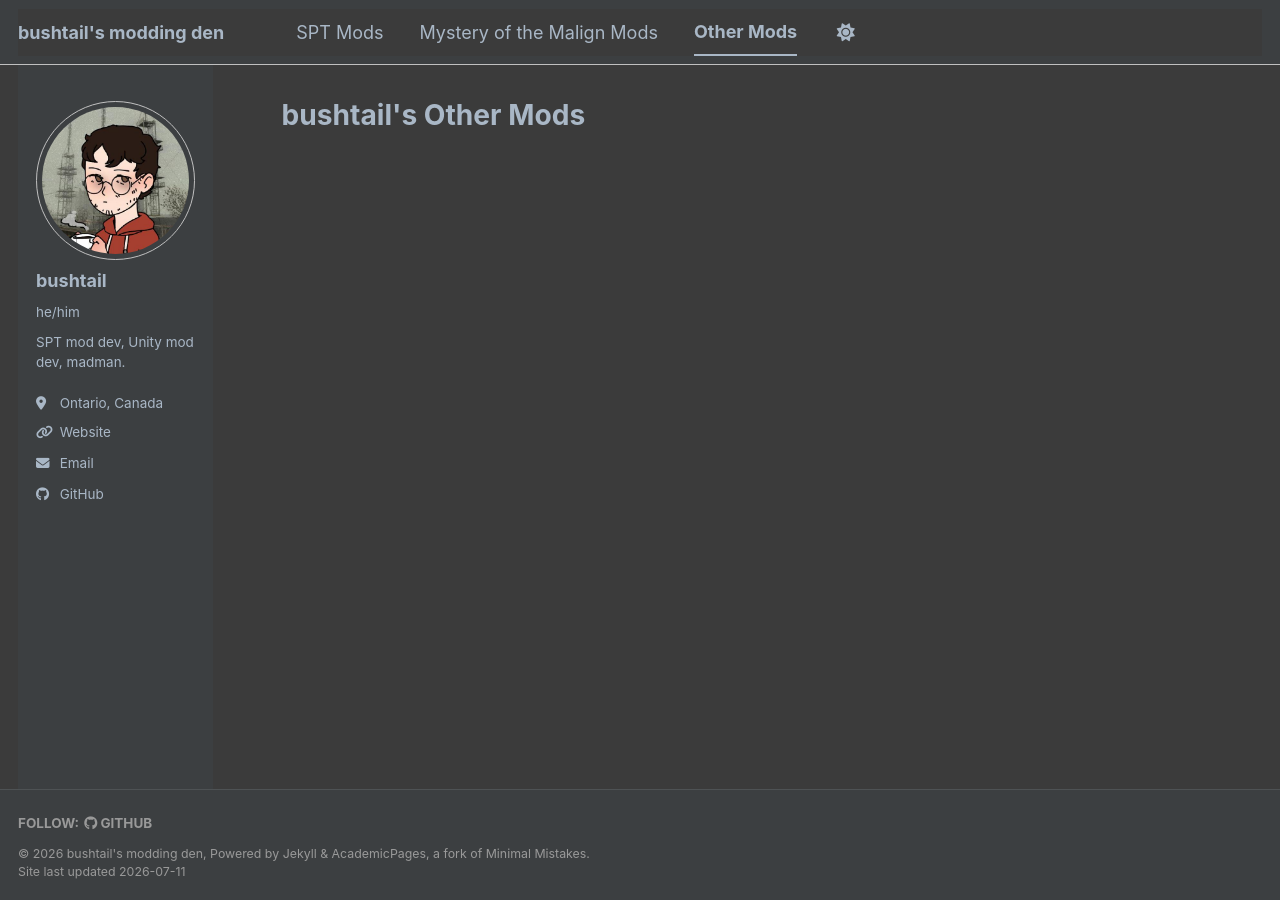
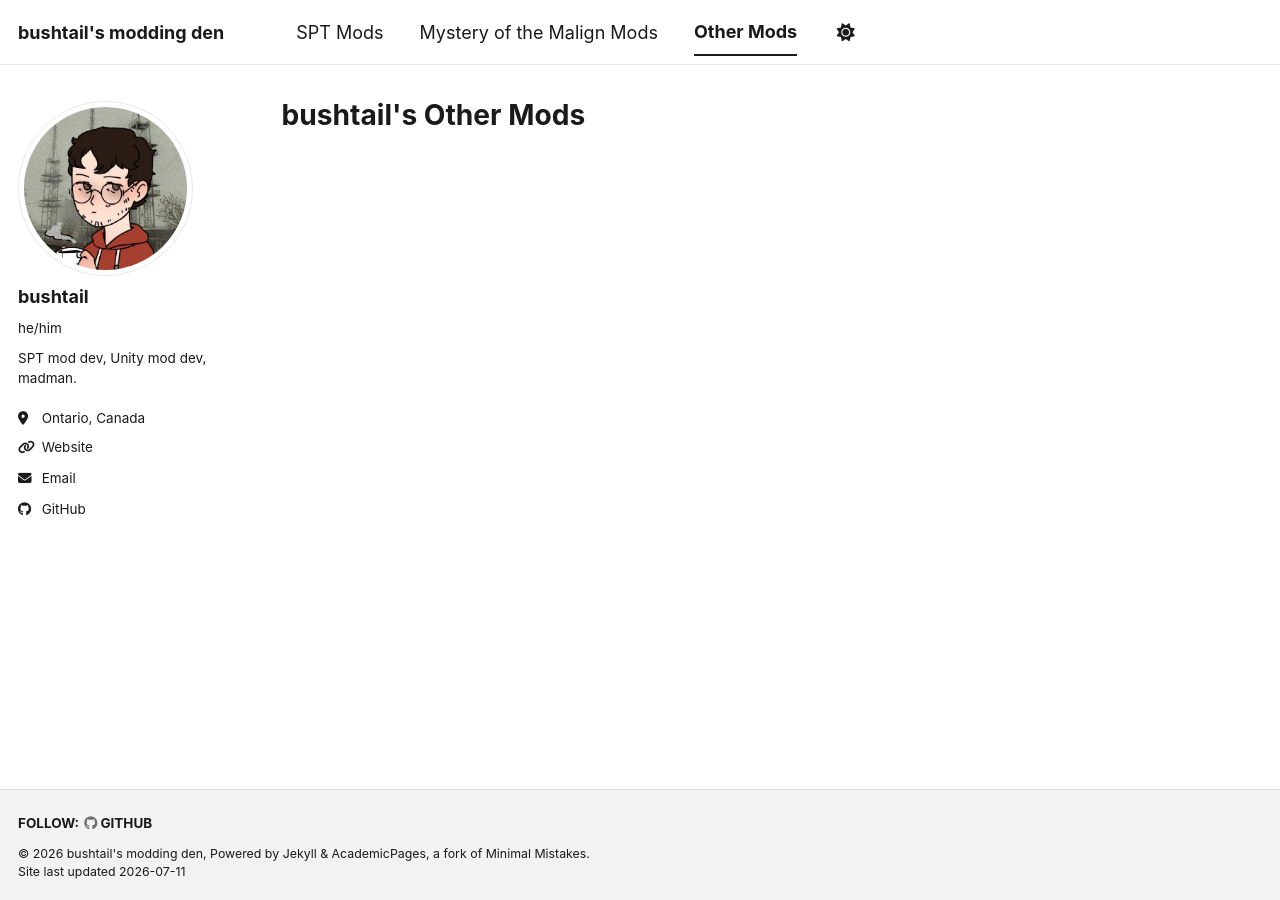
Before and after one commit to bushtail/bushtail.ca, a Jekyll site: the page built from _pages/other.md, in a window 1280 px wide. Built offline with Jekyll 4.4.1, drawn with Linux system fonts in a browser that asks for light colours; a style sheet for code colours, icons or effects is not loaded.

Commit message:
intellij

```diff
--- a/_sass/theme/intellij_dark.scss
+++ b/_sass/theme/intellij_dark.scss
@@ -1,63 +1,64 @@
 /* ==========================================================================
-    DARCULA THEME
-    ========================================================================== */
+   DARCULA THEME - DARK VERSION
+   ========================================================================== */
+/* Color codes used for the theme */
+$primary-color              : #cc7832;
+$dark-primary-color         : mix(#000, $primary-color, 40%);
+$darker-primary-color       : mix(#000, $primary-color, 60%);
+$light-primary-color        : mix(#fff, $primary-color, 50%);
+$lighter-primary-color      : mix(#fff, $primary-color, 90%);
+$background                 : #2b2b2b;
+$background-light           : #313335;
+$background-lighter         : #3c3f41;
+$text                       : #a9b7c6;
+$text-muted                 : #808080;
+$link                       : #cc7832;
+$link-dark                  : #ffc66d;
+$link-light                 : #a9b7c6;
+$footer                     : #313335;
+$border                     : #3c3f41;
+$border-light               : #4e5254;
 
-$primary-color               : #cc7832;
-$gray                        : #808080;
-$dark-gray                   : mix(#000, $gray, 40%);
-$darker-gray                 : mix(#000, $gray, 60%);
-$light-gray                  : mix(#fff, $gray, 50%);
+/* Color codes used for the site */
+$danger-color                : #ff6b68;
+$info-color                  : #6897bb;
+$notice-color                : #cc7832;
+$success-color                : #6a8759;
+$warning-color                : #ffc66d;
 
-$content-bg                  : #3b3b3b;
-$chrome-bg                   : #3c3f41;
-$chrome-bg-lighter           : #4e5254;
-
-$background                  : $content-bg;
-$text                        : #a9b7c6;
-$link                        : $primary-color;
-$link-dark                   : mix(#000, $link, 25%);
-$link-light                  : mix(#fff, $link, 25%);
-
-$danger-color                : #ff6b68;
-$info-color                  : #3672a4;
-$notice-color                : $gray;
-$success-color               : #6a8759;
-$warning-color               : #ffc66d;
-
-$border-radius                : 4px;
-$box-shadow                   : 0 1px 1px rgba(0, 0, 0, 0.125);
-$global-transition            : all 0.2s ease-in-out;
-$masthead-height               : 70px;
+/* Other basic settings for the template */
+$border-radius               : 4px;
+$box-shadow                  : 0 1px 1px rgba(0, 0, 0, 0.125);
+$global-transition           : all 0.2s ease-in-out;
+$masthead-height              : 70px;
 $navicon-width                 : 28px;
 $navicon-height                : 4px;
-$sidebar-link-max-width        : 250px;
-$sidebar-screen-min-width      : 1024px;
+$sidebar-link-max-width         : 250px;
+$sidebar-screen-min-width       : 1024px;
 
-/* Darcula is a fixed dark IDE palette, so it's applied to BOTH toggle
-   states — otherwise clicking the moon icon would drop back to the
-   theme's built-in light mode. */
-:root,
+/* Dark theme for the site */
 html[data-theme="dark"] {
     --global-base-color                 : #{$primary-color};
-    --global-bg-color                   : #{$content-bg};
-    --global-footer-bg-color            : #{$chrome-bg};
-    --global-border-color               : #{$light-gray};
-    --global-dark-border-color          : #{$chrome-bg-lighter};
-    --global-code-background-color      : #1e1e1e;
-    --global-code-text-color            : #{$text};
-    --global-fig-caption-color          : #{$light-gray};
+    --global-bg-color                   : #{$background};
+    --global-footer-bg-color            : #{$footer};
+    --global-border-color               : #{$border};
+    --global-dark-border-color          : #{$border-light};
+    --global-code-background-color      : #{$background-light};
+    --global-code-text-color            : #{$text-muted};
+    --global-fig-caption-color          : #{$text-muted};
     --global-link-color                 : #{$link};
     --global-link-color-hover           : #{$link-dark};
     --global-link-color-visited         : #{$link-light};
     --global-masthead-link-color        : #{$text};
     --global-masthead-link-color-hover  : #{$primary-color};
     --global-text-color                 : #{$text};
-    --global-text-color-light           : #999999;
-    --global-thead-color                : #{$chrome-bg-lighter};
+    --global-text-color-light           : #{$text-muted};
+    --global-thead-color                : #{$background-lighter};
+}
 
-    .masthead      { background-color: #{$chrome-bg}; }
-    .page__footer  { background-color: #{$chrome-bg}; }
-    .sidebar        { background-color: #{$chrome-bg}; border-radius: #{$border-radius}; padding: 1em; }
-    .page__content,
-    .archive        { background-color: #{$content-bg}; }
+/* Footer styling for dark mode */
+html[data-theme="dark"] {
+    footer {
+        color: #{$text};
+    }
 }
--- a/_sass/theme/intellij_light.scss
+++ b/_sass/theme/intellij_light.scss
@@ -1,76 +1,64 @@
 /* ==========================================================================
-   DEFAULT THEME - LIGHT VERSION (IntelliJ Classic Light, fully patched)
+   INTELLIJ LIGHT THEME - LIGHT VERSION
    ========================================================================== */
+/* Color codes used for the theme */
+$primary-color              : #0033b3;
+$dark-primary-color         : mix(#000, $primary-color, 40%);
+$darker-primary-color       : mix(#000, $primary-color, 60%);
+$light-primary-color        : mix(#fff, $primary-color, 50%);
+$lighter-primary-color      : mix(#fff, $primary-color, 90%);
+$background                 : #ffffff;
+$background-light           : #f2f2f2;
+$background-lighter         : #e8e8e8;
+$text                       : #1a1a1a;
+$text-muted                 : #6e6e6e;
+$link                       : #389fd6;
+$link-dark                  : #0033b3;
+$link-light                 : #6e6e6e;
+$footer                     : #f2f2f2;
+$border                     : #e8e8e8;
+$border-light               : #d9d9d9;
 
-/* Core IntelliJ Light colors */
-$primary-color              : #2979ff;
-$gray                       : #4e4e4e;
-$dark-gray                  : #d0d0d0;
-$darker-gray                : #bcbcbc;
-$light-gray                 : mix(#fff, $gray, 70%);
+/* Color codes used for the site */
+$danger-color                : #d63333;
+$info-color                  : #389fd6;
+$notice-color                : #808080;
+$success-color                : #499c54;
+$warning-color                : #cc7000;
 
-/* Backgrounds */
-$background                 : #ffffff;
-$footer                     : #f2f2f2;
-$background-light           : #f7f7f7;
-$background-lighter         : #e6e6e6;
+/* Other basic settings for the template */
+$border-radius               : 4px;
+$box-shadow                  : 0 1px 1px rgba(0, 0, 0, 0.125);
+$global-transition           : all 0.2s ease-in-out;
+$masthead-height              : 70px;
+$navicon-width                 : 28px;
+$navicon-height                : 4px;
+$sidebar-link-max-width         : 250px;
+$sidebar-screen-min-width       : 1024px;
 
-/* Text + links */
-$text                       : #000000;
-$link                       : #2979ff;
-$link-dark                  : mix(#000, $link, 25%);
-$link-light                 : mix(#fff, $link, 25%);
-
-/* Status colors */
-$danger-color               : #d32f2f;
-$info-color                 : #1976d2;
-$notice-color               : #4e4e4e;
-$success-color              : #388e3c;
-$warning-color              : #f9a825;
-
-/* Other settings */
-$border-radius              : 4px;
-$box-shadow                 : 0 1px 1px rgba(0, 0, 0, 0.15);
-$global-transition          : all 0.2s ease-in-out;
-$masthead-height            : 70px;
-$navicon-width              : 28px;
-$navicon-height             : 4px;
-$sidebar-link-max-width     : 250px;
-$sidebar-screen-min-width   : 1024px;
-
-/* IntelliJ Light theme variables */
+/* Light theme for the site */
 :root {
   --global-base-color                 : #{$primary-color};
   --global-bg-color                   : #{$background};
   --global-footer-bg-color            : #{$footer};
-  --global-border-color               : #{$dark-gray};
-  --global-dark-border-color          : #{$background-light};
-  --global-code-background-color      : #f7f7f7;
-  --global-code-text-color            : #000000;
-  --global-fig-caption-color          : #{$gray};
+  --global-border-color               : #{$border};
+  --global-dark-border-color          : #{$border-light};
+  --global-code-background-color      : #{$background-light};
+  --global-code-text-color            : #{$text-muted};
+  --global-fig-caption-color          : #{$text-muted};
   --global-link-color                 : #{$link};
   --global-link-color-hover           : #{$link-dark};
   --global-link-color-visited         : #{$link-light};
-
-  /* FIXED: masthead contrast */
-  --global-masthead-bg-color          : #{$footer};      /* light gray header */
-  --global-masthead-link-color        : #000000;         /* dark icons */
+  --global-masthead-link-color        : #{$text};
   --global-masthead-link-color-hover  : #{$primary-color};
-
-  --global-text-color                 : #000000;
-  --global-text-color-light           : #4e4e4e;
+  --global-text-color                 : #{$text};
+  --global-text-color-light           : #{$text-muted};
   --global-thead-color                : #{$background-lighter};
-
-  /* FIXED: global icon color */
-  --global-icon-color                 : #000000;
 }
 
-/* FIXED: force all icons to use global icon color */
-.theme-icon,
-.theme-toggle svg,
-.masthead__menu-item svg,
-.footer__icon svg,
-.page__meta svg,
-.page__taxonomy svg {
-  fill: var(--global-icon-color) !important;
+/* Footer styling for light mode */
+:root {
+  footer {
+    color: #{$text};
+  }
 }
```
